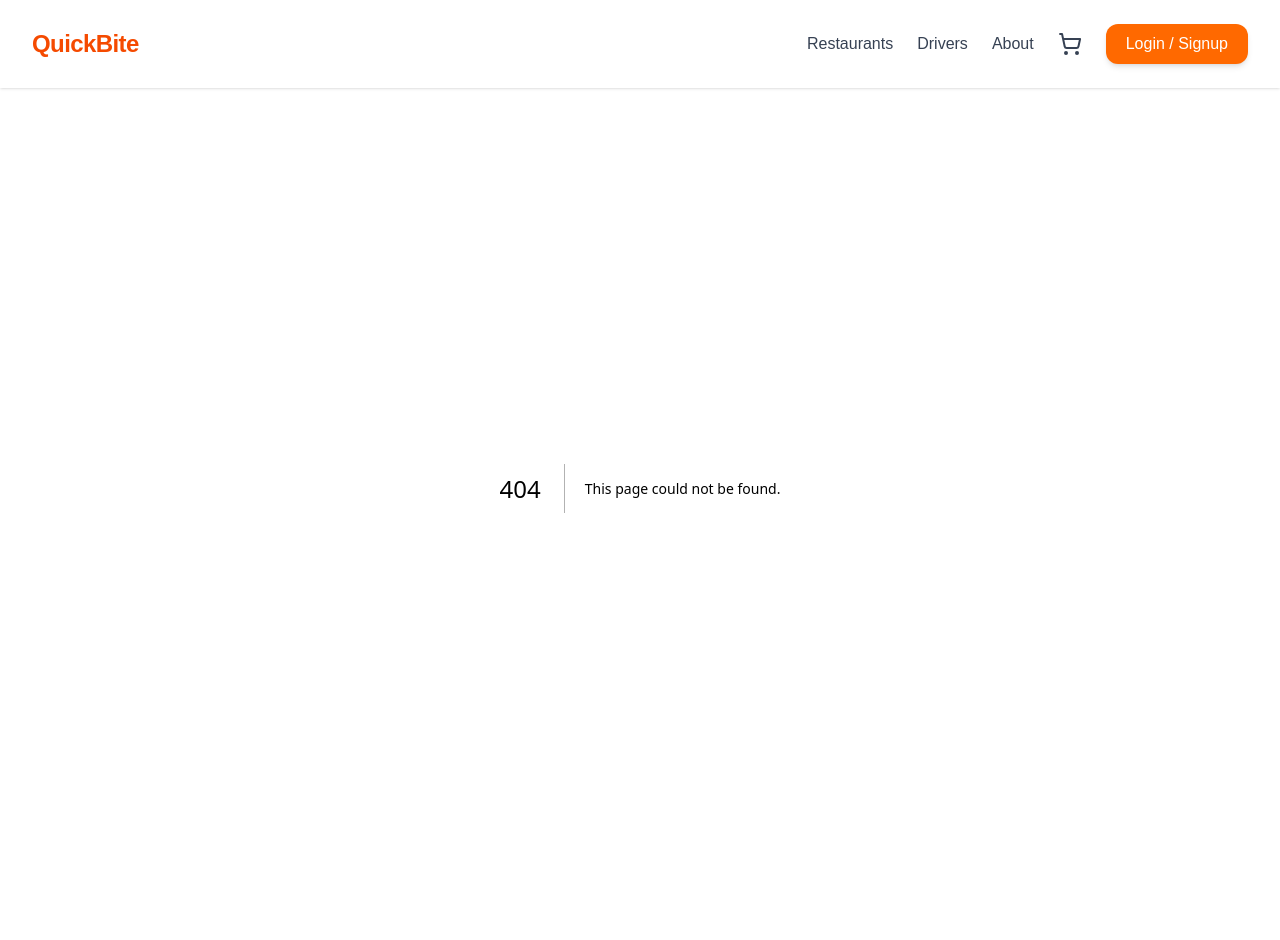
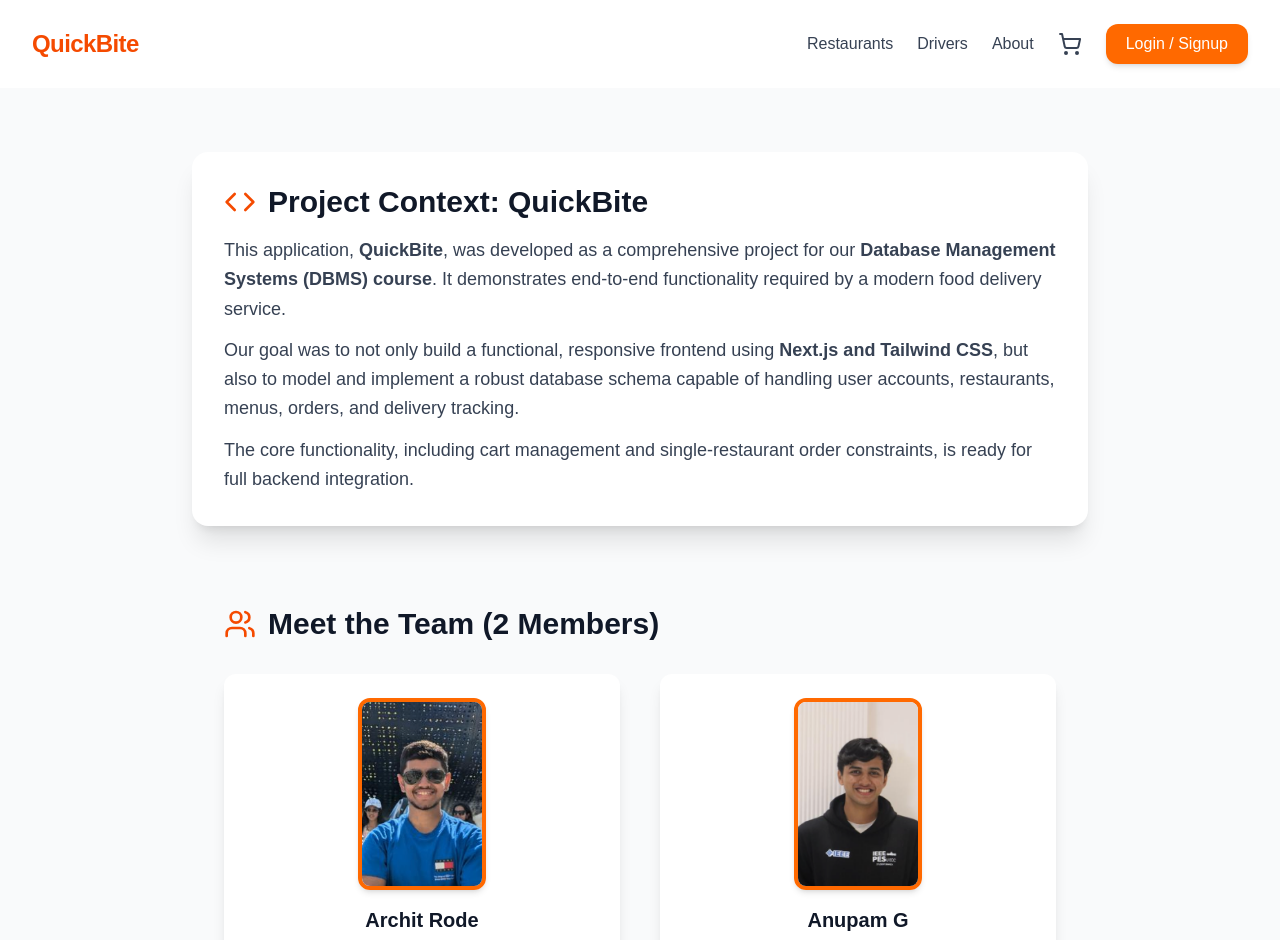
Before and after one commit to g-anupam/next-delivery, a Next.js app: page /about in a window 1280 px wide. Before the commit this address had no page. Shown: the top 940 px of the page. Before the commit the page ends 888 px from the top, so only its background shows below. Built offline with nearby package versions, Linux system fonts and the light colour scheme.

Commit message:
feat: Add About section

```diff
--- /dev/null
+++ b/src/app/about/page.tsx
@@ -0,0 +1,83 @@
+// src/app/about/page.tsx
+"use client";
+
+import { motion } from "framer-motion";
+import Image from "next/image";
+import { Users, Code } from "lucide-react";
+
+// ⭐️ UPDATED TEAM MEMBER DATA ⭐️
+// NOTE: Ensure /archit.png and /anupam.png are placed in your 'public' directory
+const TEAM_MEMBERS = [
+  { name: "Archit Rode", role: "Database Architect & Frontend Lead", image: "/archit.png" },
+  { name: "Anupam G", role: "Backend Development & Logic", image: "/anupam.png" },
+];
+
+export default function AboutPage() {
+  return (
+    <div className="min-h-[calc(100vh-80px)] bg-gray-50 py-16 px-4 sm:px-6 lg:px-8">
+      <motion.div
+        initial={{ opacity: 0, y: 30 }}
+        animate={{ opacity: 1, y: 0 }}
+        transition={{ duration: 0.6 }}
+        className="max-w-4xl mx-auto"
+      >
+        {/* Project Context Section */}
+        <div className="bg-white p-8 rounded-2xl shadow-xl mb-12">
+          <div className="flex items-center space-x-3 mb-4">
+            <Code className="w-8 h-8 text-orange-600" />
+            <h1 className="text-3xl font-extrabold text-gray-900">
+              Project Context: QuickBite
+            </h1>
+          </div>
+          <div className="text-lg text-gray-700 space-y-3 leading-relaxed">
+            <p>
+              This application, <strong>QuickBite</strong>, was developed as a comprehensive project for our <strong>Database Management Systems (DBMS) course</strong>. It demonstrates end-to-end functionality required by a modern food delivery service.
+            </p>
+            <p>
+              Our goal was to not only build a functional, responsive frontend using <strong>Next.js and Tailwind CSS</strong>, but also to model and implement a robust database schema capable of handling user accounts, restaurants, menus, orders, and delivery tracking.
+            </p>
+            <p>
+              The core functionality, including cart management and single-restaurant order constraints, is ready for full backend integration.
+            </p>
+          </div>
+        </div>
+
+        {/* Team Section */}
+        <div className="p-8">
+          <div className="flex items-center space-x-3 mb-8">
+            <Users className="w-8 h-8 text-orange-600" />
+            <h2 className="text-3xl font-extrabold text-gray-900">
+              Meet the Team (2 Members)
+            </h2>
+          </div>
+
+          <div className="grid grid-cols-1 md:grid-cols-2 gap-10">
+            {TEAM_MEMBERS.map((member, index) => (
+              <motion.div
+                key={index}
+                initial={{ opacity: 0, scale: 0.9 }}
+                animate={{ opacity: 1, scale: 1 }}
+                transition={{ duration: 0.5, delay: index * 0.2 }}
+                className="bg-white p-6 rounded-xl shadow-lg flex flex-col items-center text-center transition hover:shadow-2xl"
+              >
+                {/* ⭐️ CHANGED: Rectangular Image Placeholder ⭐️ */}
+                <div className="relative w-32 h-48 mb-4 overflow-hidden border-4 border-orange-500 shadow-md rounded-xl">
+                    <Image
+                        src={member.image}
+                        alt={`Profile picture of ${member.name}`}
+                        fill // Use fill to make the image cover the div, instead of fixed width/height
+                        className="object-cover"
+                    />
+                </div>
+
+                {/* Name and Role */}
+                <h3 className="text-xl font-bold text-gray-900">{member.name}</h3>
+                <p className="text-sm font-medium text-orange-600 mt-1">{member.role}</p>
+              </motion.div>
+            ))}
+          </div>
+        </div>
+      </motion.div>
+    </div>
+  );
+}
--- a/src/app/layout.tsx
+++ b/src/app/layout.tsx
@@ -61,7 +61,7 @@ export default function RootLayout({
                   Drivers
                 </Link>
                 <Link
-                  href="#"
+                  href="/about"
                   className="text-gray-700 hover:text-orange-600 transition"
                 >
                   About
```
Also changed, not shown: public/anupam.png (added), public/archit.png (added).
